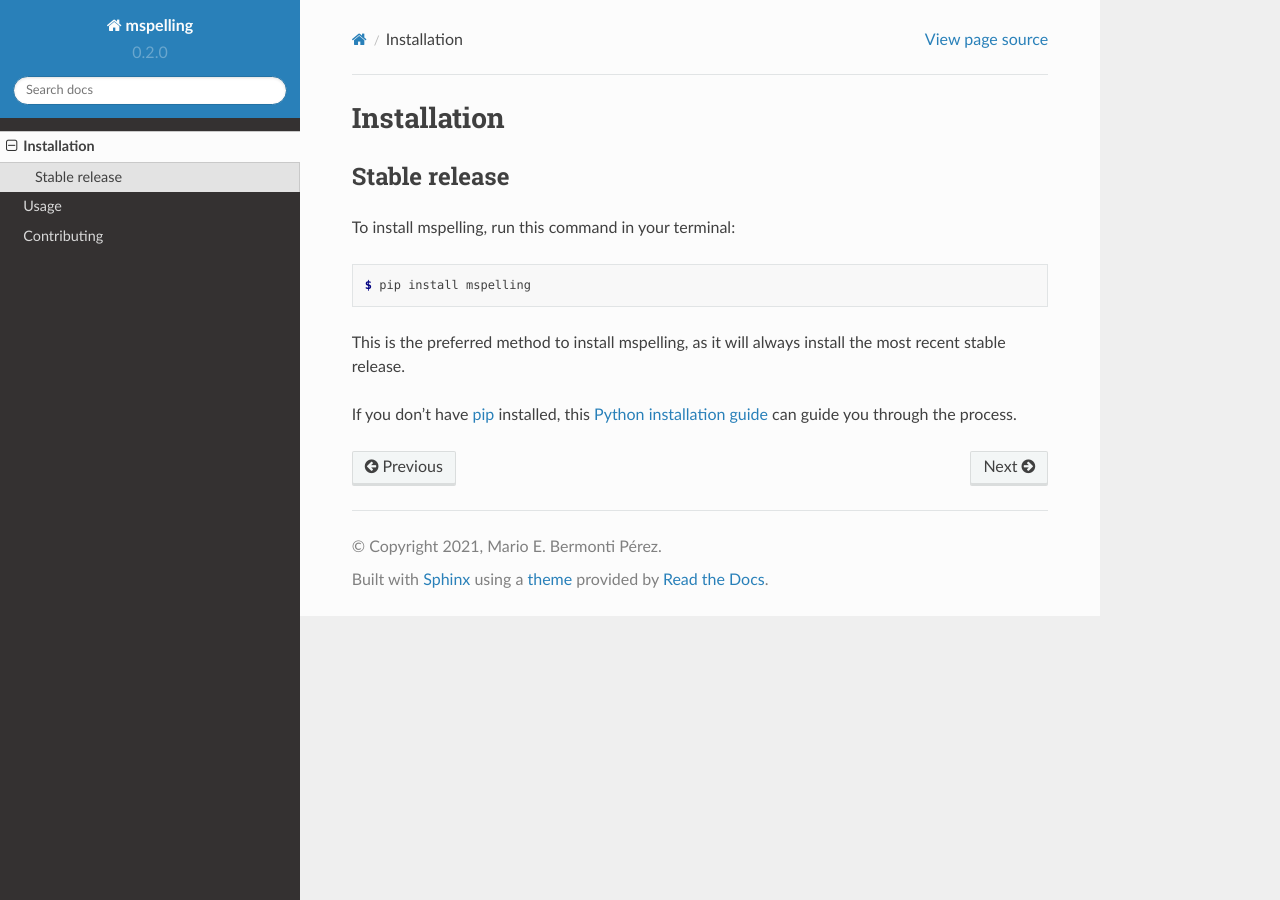
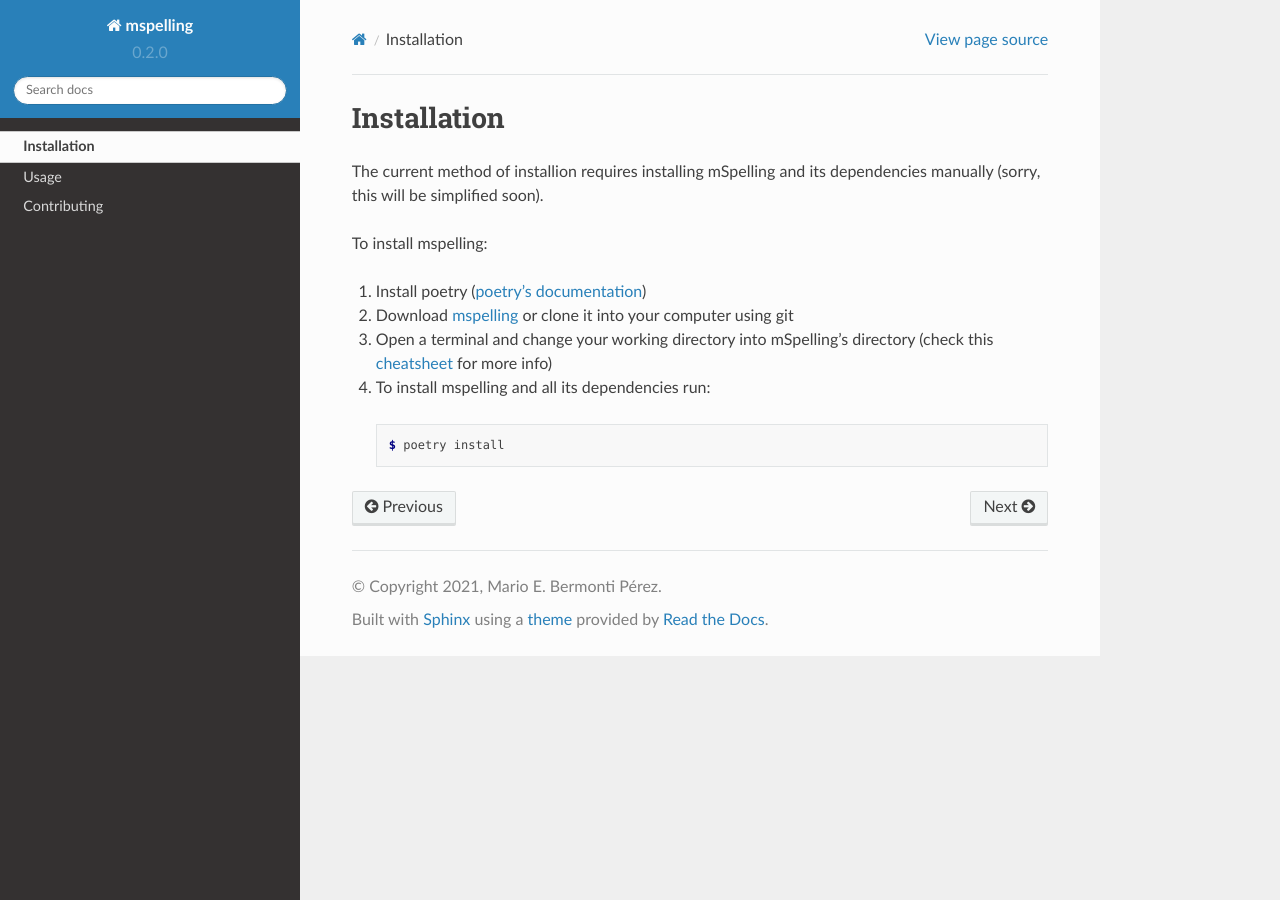
Before and after one commit to mario-bermonti/mspelling, a Sphinx documentation site: the page built from docs/installation.rst, in a window 1280 px wide. Built offline with Sphinx 7.4.7 and the Read the Docs theme 2.0.0, drawn with Linux system fonts in a browser that asks for light colours; pages that are not in the unit, such as notebooks, are missing from menus.

Commit message:
[docs] Improve installation docs

```diff
--- a/docs/installation.rst
+++ b/docs/installation.rst
@@ -4,20 +4,35 @@
 Installation
 ============
 
+The current method of installion requires installing mSpelling and its dependencies manually (sorry, this will be simplified soon).
 
-Stable release
---------------
+To install mspelling:
 
-To install mspelling, run this command in your terminal:
+1.  Install poetry (`poetry's documentation`_)
+2.  Download `mspelling`_ or clone it into your computer using git
+3.  Open a terminal and change your working directory into mSpelling's directory (check this `cheatsheet`_ for more info)
+4.  To install mspelling and all its dependencies run:
 
-.. code-block:: console
+   .. code-block:: console
 
-    $ pip install mspelling
+       $ poetry install
 
-This is the preferred method to install mspelling, as it will always install the most recent stable release.
-
-If you don't have `pip`_ installed, this `Python installation guide`_ can guide
-you through the process.
-
+.. _poetry's documentation: https://python-poetry.org/
+.. _mspelling: https://github.com/mario-bermonti/mspelling/archive/master.zip
+.. _cheatsheet: https://www.makeuseof.com/tag/mac-terminal-commands-cheat-sheet/
 .. _pip: https://pip.pypa.io
 .. _Python installation guide: http://docs.python-guide.org/en/latest/starting/installation/
+..
+..
+
+..
+   To install mspelling, run this command in your terminal:
+
+   .. code-block:: console
+
+       $ pip install mspelling
+
+   This is the preferred method to install mspelling, as it will always install the most recent stable release.
+
+   If you don't have `pip`_ installed, this `Python installation guide`_ can guide
+   you through the process.
```
